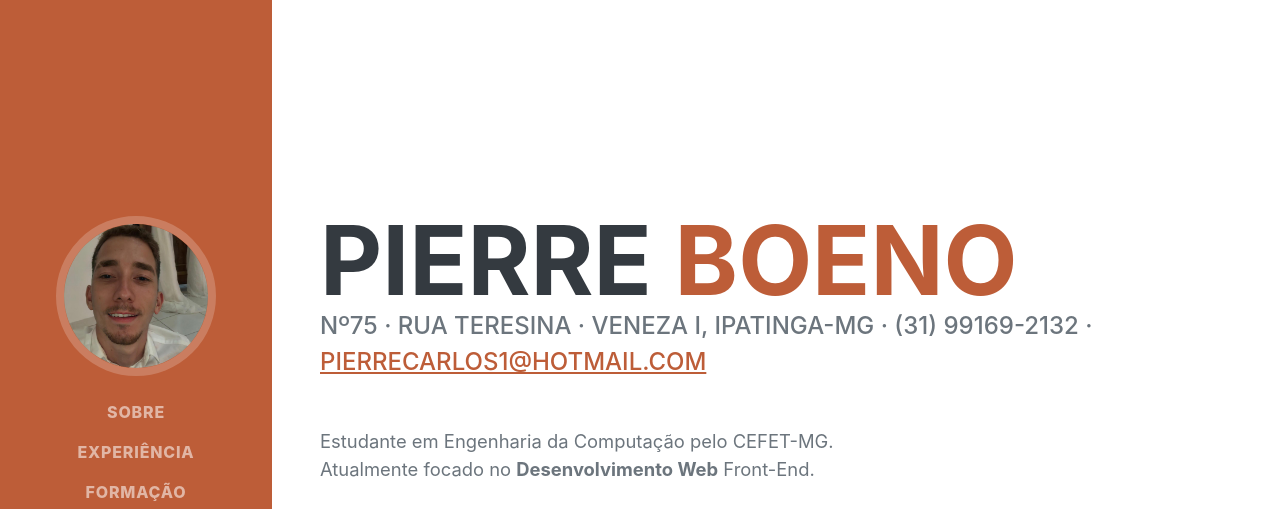
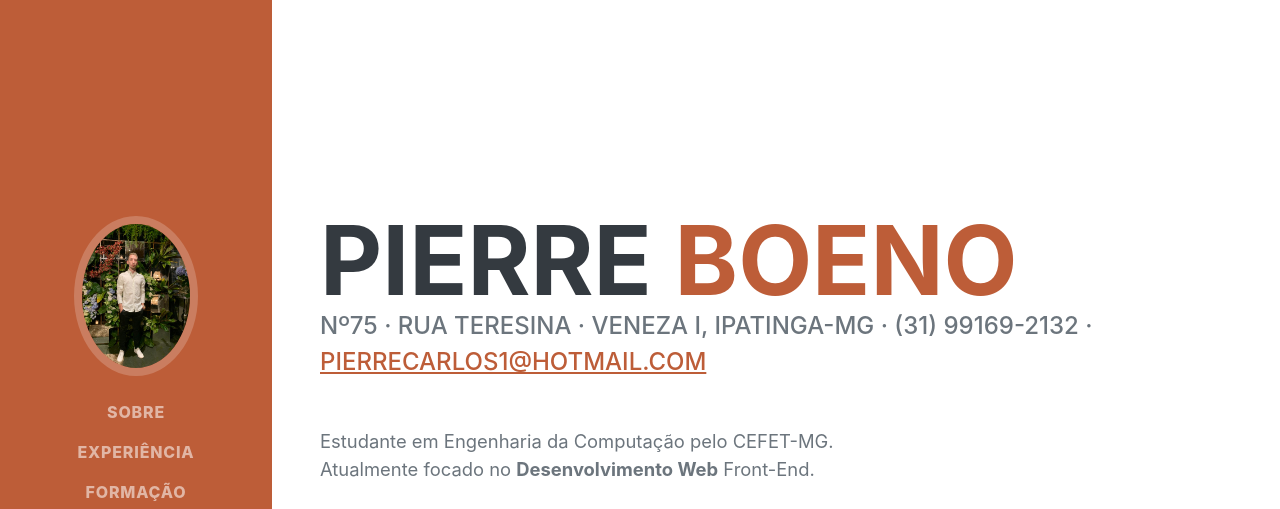
Before and after one commit to PierreBoeno/curriculo, a plain HTML site: page index.html in a window 1280 px wide. Shown: the top 509 px of the page. Drawn offline with nearby package versions, Linux system fonts and the light colour scheme; a web font is replaced by a local one.

Commit message:
update foto perfil

```diff
--- a/index.html
+++ b/index.html
@@ -25,7 +25,7 @@
         <a class="navbar-brand js-scroll-trigger" href="#page-top">
             <span class="d-block d-lg-none">Pierre Boeno</span>
             <span class="d-none d-lg-block"><img class="img-fluid img-profile rounded-circle mx-auto mb-2"
-                    src="assets/img/perfil.jpg" alt="..." /></span>
+                    src="assets/img/perfil 2023.jpg" alt="..." /></span>
         </a>
         <button class="navbar-toggler" type="button" data-bs-toggle="collapse" data-bs-target="#navbarResponsive"
             aria-controls="navbarResponsive" aria-expanded="false" aria-label="Toggle navigation"><span
```
